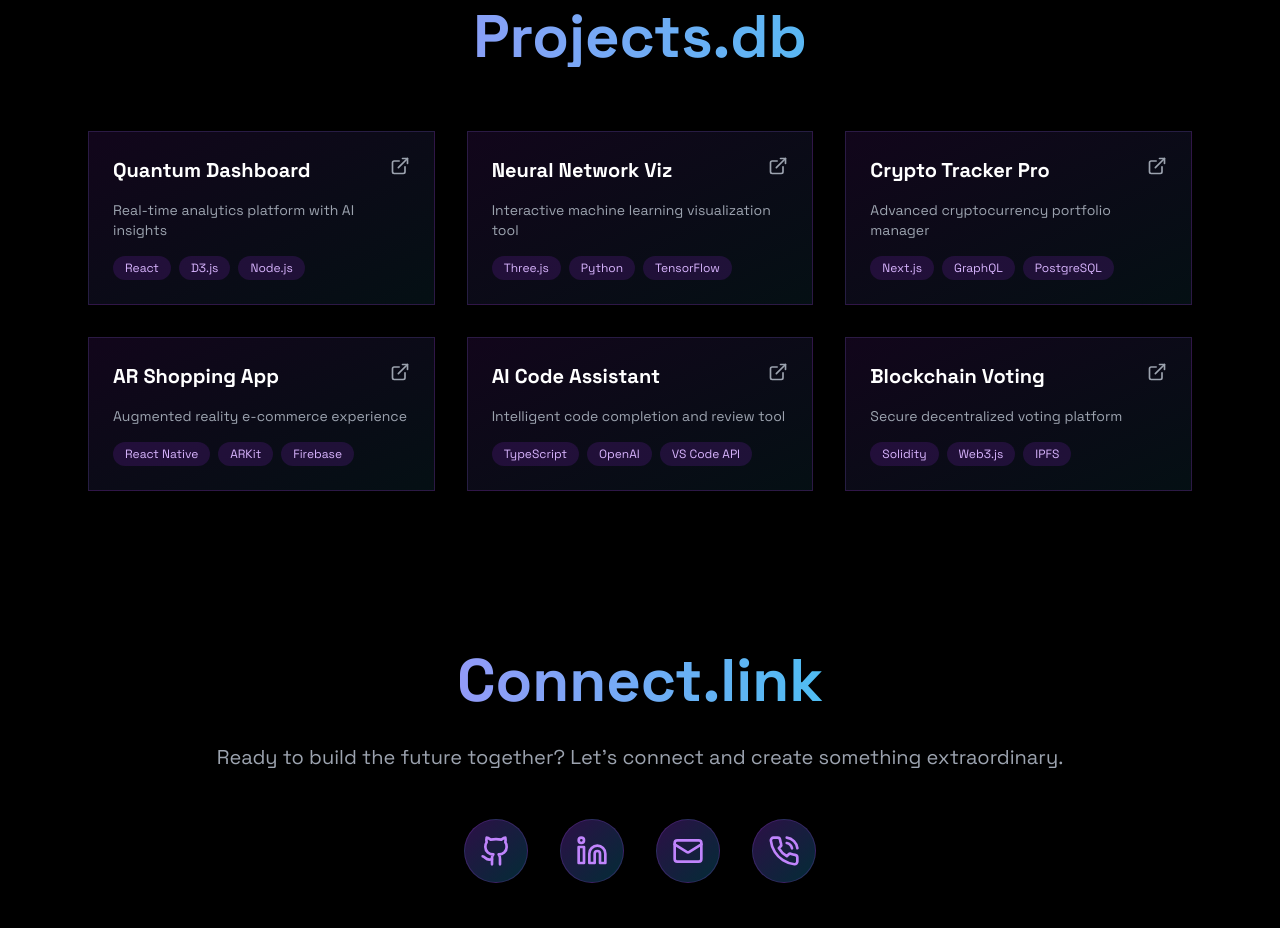
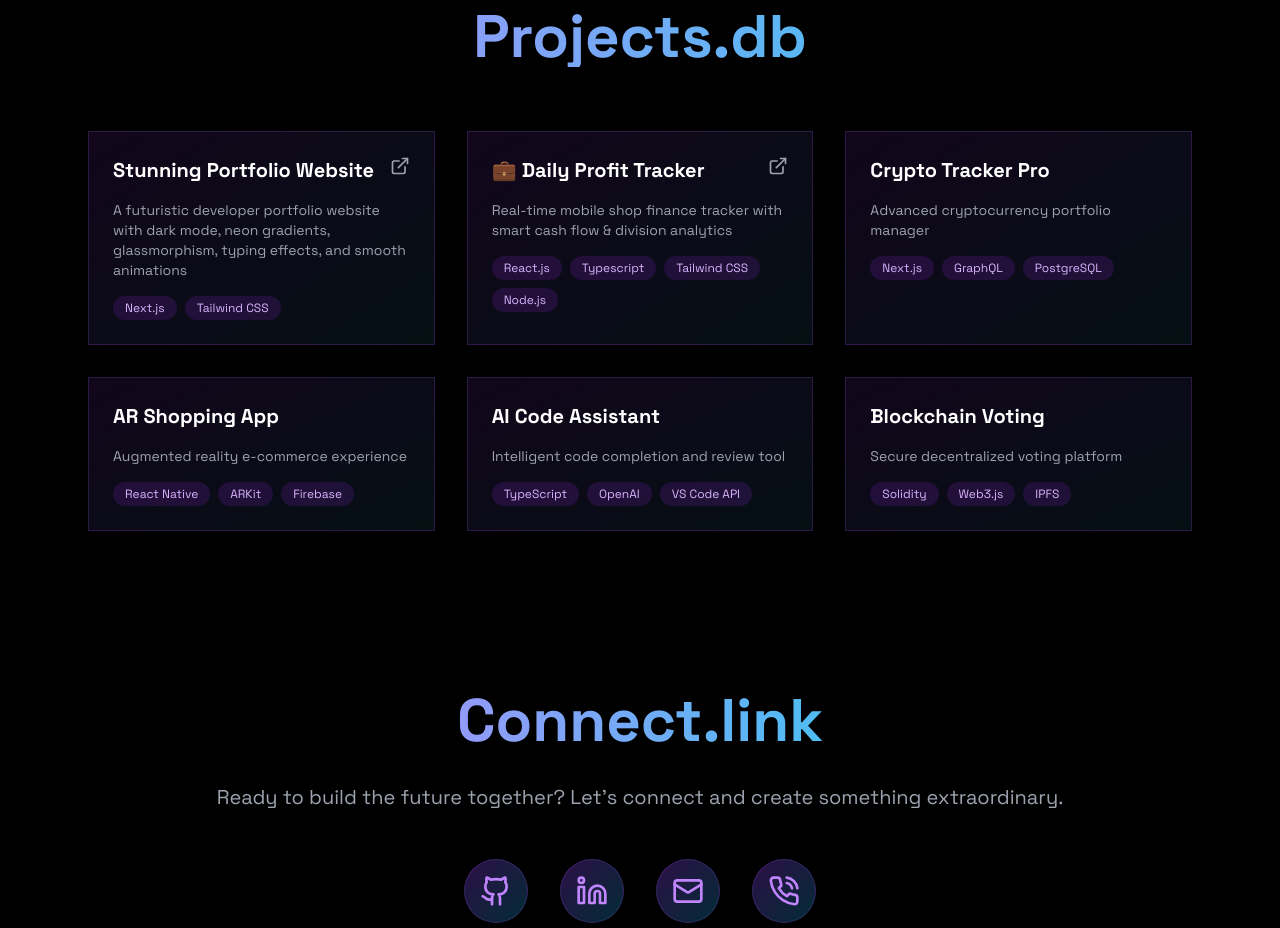
Before and after one commit to lotchankumar/LOTCHAN-KUMAR---PORTFOLIO, a Next.js app: page / in a window 1280 px wide. Shown: the part 2800-3728 px from the top of the page. Built offline with nearby package versions, Linux system fonts and the light colour scheme.

Commit message:
new projects added

```diff
--- a/app/page.tsx
+++ b/app/page.tsx
@@ -233,14 +233,16 @@ experience working with cloud platforms (Vercel, Firebase, Railway).
           <div className="grid md:grid-cols-2 lg:grid-cols-3 gap-8">
             {[
               {
-                title: "Quantum Dashboard",
-                desc: "Real-time analytics platform with AI insights",
-                tech: ["React", "D3.js", "Node.js"],
+                title: "Stunning Portfolio Website",
+                desc: "A futuristic developer portfolio website with dark mode, neon gradients, glassmorphism, typing effects, and smooth animations",
+                tech: ["Next.js", "Tailwind CSS",],
+                link: "https://lotchan-kumar-portfolio.vercel.app/"
               },
               {
-                title: "Neural Network Viz",
-                desc: "Interactive machine learning visualization tool",
-                tech: ["Three.js", "Python", "TensorFlow"],
+                title: "💼 Daily Profit Tracker",
+                desc: "Real-time mobile shop finance tracker with smart cash flow & division analytics",
+                tech: ["React.js", "Typescript", "Tailwind CSS","Node.js"],
+                link: "https://daily-profit-tracker.vercel.app/"
               },
               {
                 title: "Crypto Tracker Pro",
@@ -269,11 +271,25 @@ experience working with cloud platforms (Vercel, Firebase, Railway).
               >
                 <div className="space-y-4">
                   <div className="flex justify-between items-start">
-                    <h3 className="text-xl font-bold text-white group-hover:text-purple-400 transition-colors">
-                      {project.title}
-                    </h3>
-                    <ExternalLink className="w-5 h-5 text-gray-400 group-hover:text-cyan-400 transition-colors" />
-                  </div>
+  <a
+    href={project.link}
+    target="_blank"
+    rel="noopener noreferrer"
+    className="text-xl font-bold text-white group-hover:text-purple-400 transition-colors"
+  >
+    {project.title}
+  </a>
+  {project.link && (
+    <a
+      href={project.link}
+      target="_blank"
+      rel="noopener noreferrer"
+    >
+      <ExternalLink className="w-5 h-5 text-gray-400 group-hover:text-cyan-400 transition-colors" />
+    </a>
+  )}
+</div>
+
                   <p className="text-gray-400 text-sm">{project.desc}</p>
                   <div className="flex flex-wrap gap-2">
                     {project.tech.map((tech, techIndex) => (
```
